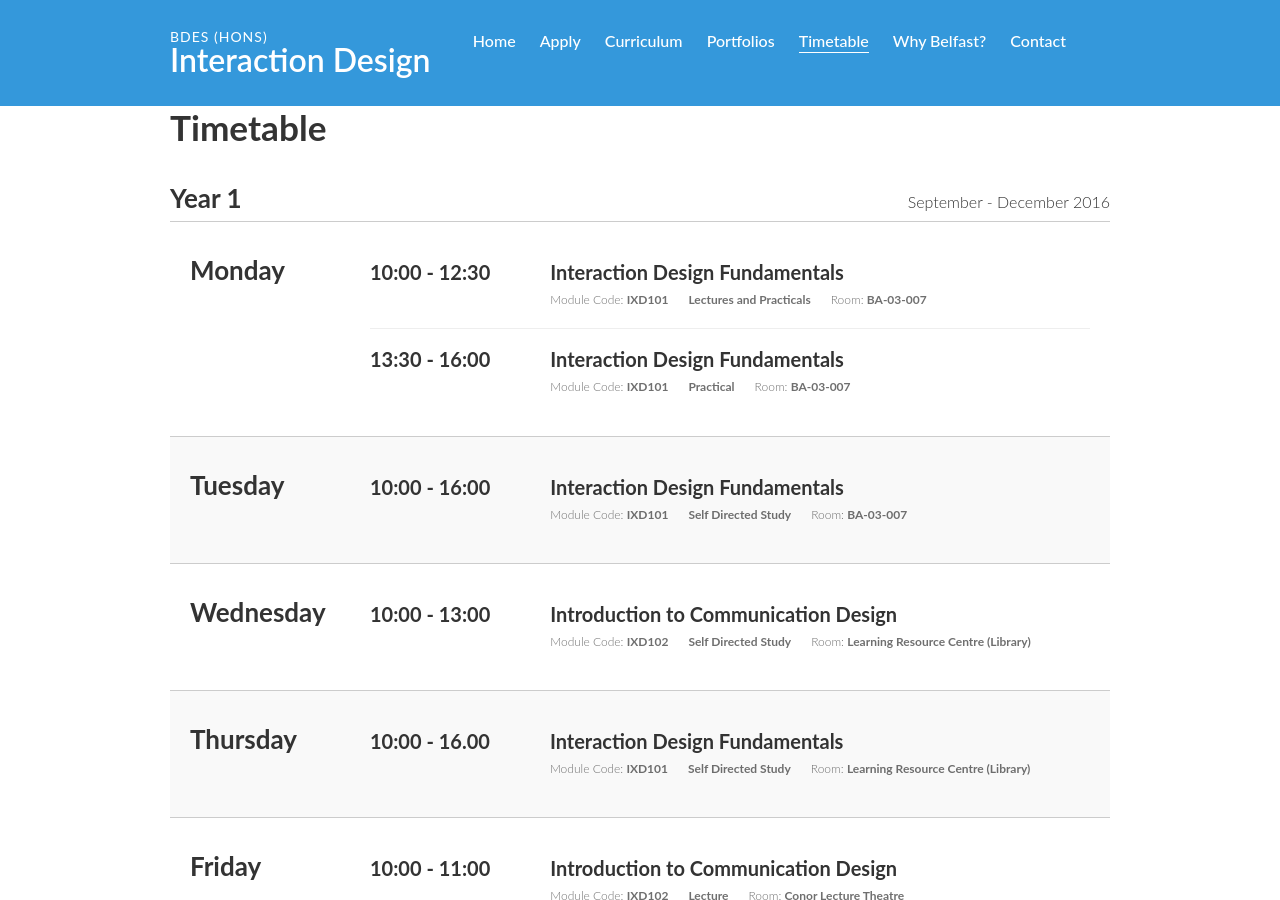
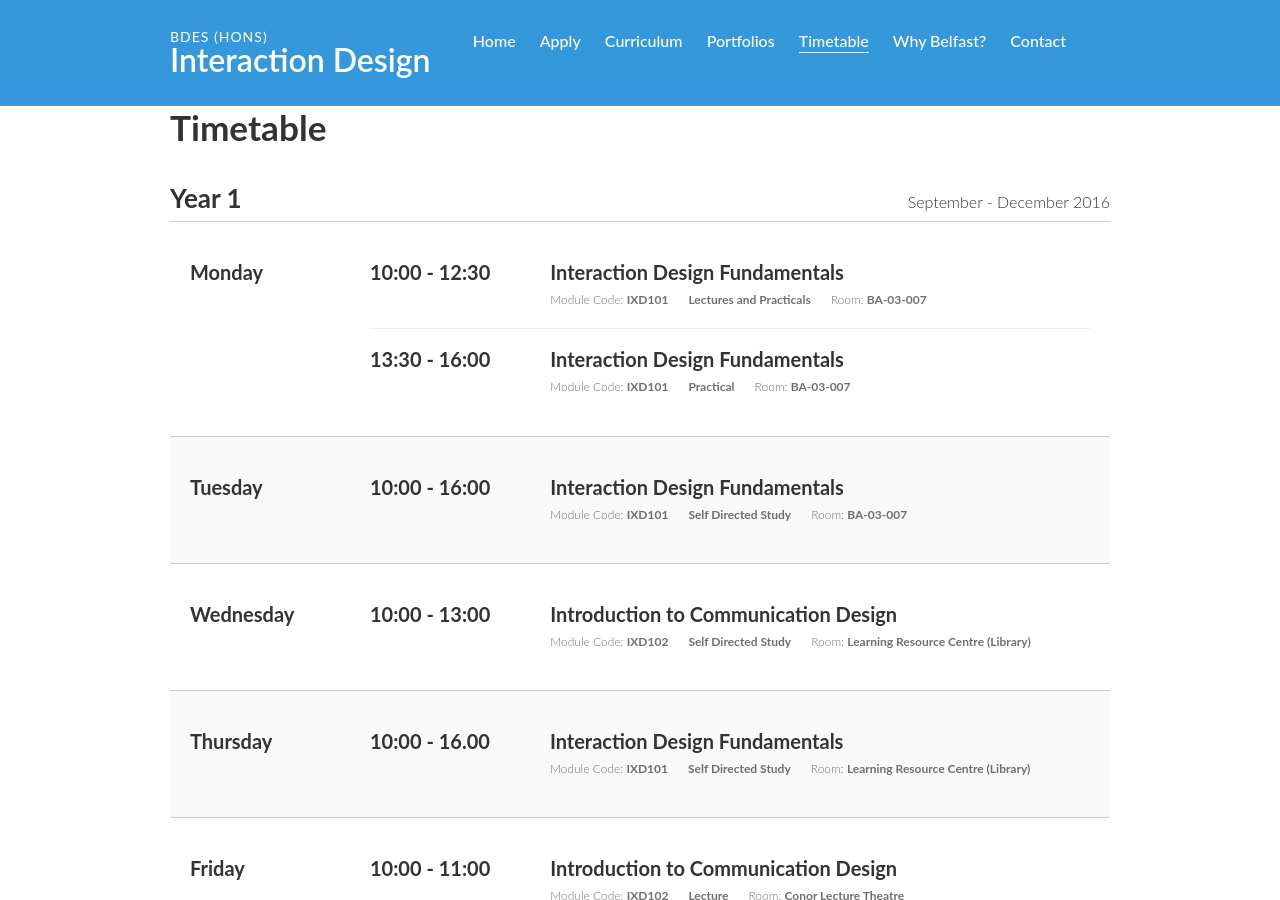
Before and after one commit to ixdbelfast/ixdbelfast.github.io, a Jekyll site: the page built from timetable.html, in a window 1280 px wide and 900 px high, scrolled down 460 px. Built offline with Jekyll 4.4.1, drawn with Linux system fonts in a browser that asks for light colours.

Commit message:
changing weeks to h3

```diff
--- a/timetable.html
+++ b/timetable.html
@@ -15,7 +15,7 @@ permalink: /timetable/
 		<div class="group">
 
 			<div class="day">
-				<h2>Monday</h2>
+				<h3>Monday</h3>
 			</div>
 
 			<div class="class">
@@ -59,7 +59,7 @@ permalink: /timetable/
 		<div class="group alt">
 
 			<div class="day">
-				<h2>Tuesday</h2>
+				<h3>Tuesday</h3>
 			</div>
 
 			<div class="class no-border">
@@ -85,7 +85,7 @@ permalink: /timetable/
 		<div class="group">
 
 			<div class="day">
-				<h2>Wednesday</h2>
+				<h3>Wednesday</h3>
 			</div>
 
 			<div class="class no-border">
@@ -111,7 +111,7 @@ permalink: /timetable/
 		<div class="group alt">
 
 			<div class="day">
-				<h2>Thursday</h2>
+				<h3>Thursday</h3>
 			</div>
 
 			<div class="class no-border">
@@ -137,7 +137,7 @@ permalink: /timetable/
 		<div class="group">
 
 			<div class="day">
-				<h2>Friday</h2>
+				<h3>Friday</h3>
 			</div>
 
 			<div class="class">
@@ -199,7 +199,7 @@ permalink: /timetable/
 	<div class="group alt">
 
 			<div class="day">
-				<h2>Monday</h2>
+				<h3>Monday</h3>
 			</div>
 
 			<div class="class no-border">
@@ -226,7 +226,7 @@ permalink: /timetable/
 		<div class="group alt">
 
 			<div class="day">
-				<h2>Tuesday</h2>
+				<h3>Tuesday</h3>
 			</div>
 
 			<div class="class no-border">
@@ -252,7 +252,7 @@ permalink: /timetable/
 		<div class="group">
 
 			<div class="day">
-				<h2>Wednesday</h2>
+				<h3>Wednesday</h3>
 			</div>
 
 			<div class="class no-border">
@@ -278,7 +278,7 @@ permalink: /timetable/
 		<div class="group alt">
 
 			<div class="day">
-				<h2>Thursday</h2>
+				<h3>Thursday</h3>
 			</div>
 
 			<div class="class no-border">
@@ -304,7 +304,7 @@ permalink: /timetable/
 		<div class="group">
 
 			<div class="day">
-				<h2>Friday</h2>
+				<h3>Friday</h3>
 			</div>
 
 			<div class="class">
```
